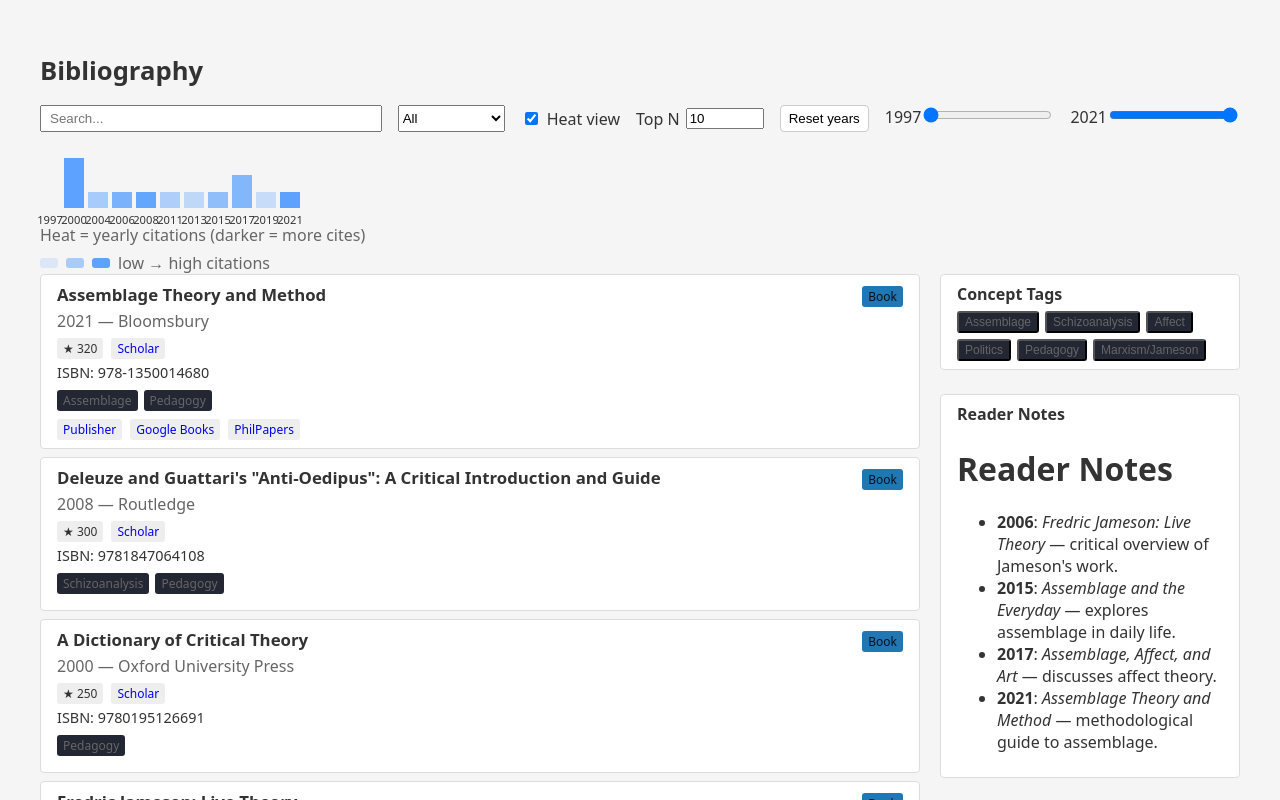
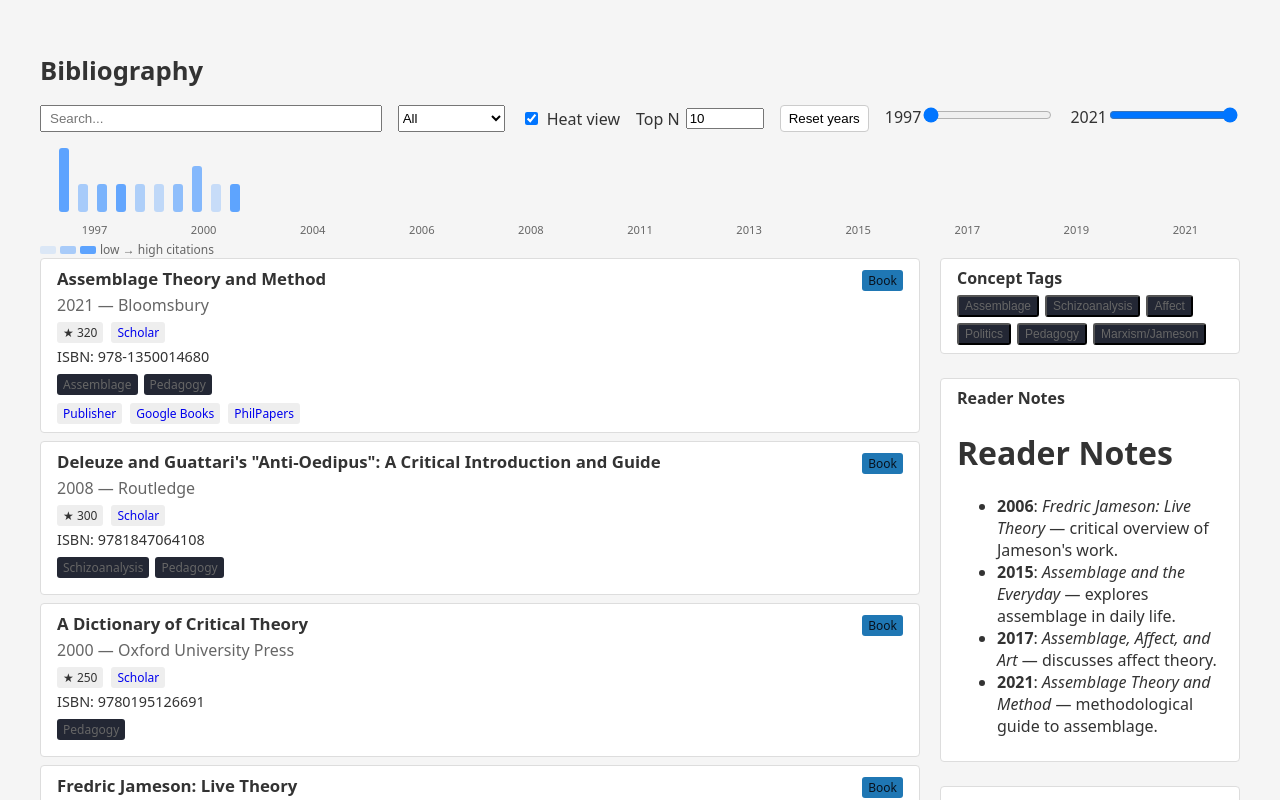
Before and after one commit to joesch21/Ian_Buchanan_Vault, a React (Vite) app in the folder site/: page / in a window 1280 px wide. Shown: the top 800 px of the page. Built offline with nearby package versions, Linux system fonts and the light colour scheme.

Commit message:
style(site): polish citation heatmap (bar spacing, small fonts, aligned legend)

```diff
--- a/site/src/App.jsx
+++ b/site/src/App.jsx
@@ -54,16 +54,19 @@ function App() {
   }, [results, heatOn, topN])
 
   const counts = useMemo(() => groupByYear(entries), [entries])
-  const years = useMemo(
-    () => Object.keys(counts).map((y) => parseInt(y)).sort((a, b) => a - b),
+  const groupedByYear = useMemo(
+    () =>
+      Object.entries(counts)
+        .map(([y, c]) => [Number(y), c])
+        .sort((a, b) => a[0] - b[0]),
     [counts],
   )
   const citationsByYear = useMemo(() => {
     const map = new Map()
-    for (const d of entries) map.set(d.year, (map.get(d.year) || 0) + (d.citations || 0))
+    for (const d of entries)
+      map.set(d.year, (map.get(d.year) || 0) + (d.citations || 0))
     return map
   }, [entries])
-  const maxCount = Math.max(0, ...Object.values(counts))
   const maxCite = Math.max(1, ...Array.from(citationsByYear.values()))
   const [minYear, maxYear] = bounds
 
@@ -122,33 +125,66 @@ function App() {
           />
         </label>
       </div>
-      <div className="timeline">
-        {years.map((y) => {
-          const count = counts[y]
-          const height = maxCount ? (count / maxCount) * 50 : 0
+      <div
+        style={{
+          display: 'flex',
+          gap: 6,
+          alignItems: 'flex-end',
+          marginTop: 10,
+          overflowX: 'auto',
+          paddingBottom: 6,
+        }}
+      >
+        {groupedByYear.map(([y, count]) => {
+          const height = 10 + Math.min(120, count * 18)
           const yrCites = citationsByYear.get(y) || 0
           const alpha = Math.min(0.9, (yrCites / maxCite) ** 0.5)
           const bg = `rgba(76,154,255,${alpha})`
           return (
             <div
               key={y}
-              className="bar"
-              style={{ height: `${height}px`, background: bg }}
+              title={`${y}: ${count} works • ${yrCites} cites`}
               onClick={() => setYearRange([y, y])}
-              title={`${y}: ${count} works • ${yrCites} cites`}
-            >
-              <span className="year-label">{y}</span>
-            </div>
+              style={{
+                width: 10,
+                height,
+                background: bg,
+                borderRadius: 3,
+                cursor: 'pointer',
+                marginRight: 3,
+              }}
+            />
           )
         })}
       </div>
-      <div style={{marginTop:6, color:'var(--muted)'}}>
-        Heat = yearly citations (darker = more cites)
+      <div
+        style={{
+          display: 'flex',
+          justifyContent: 'space-between',
+          fontSize: '.7rem',
+          marginTop: '4px',
+          color: 'var(--muted)',
+        }}
+      >
+        {groupedByYear.map(([y]) => (
+          <span key={y} style={{ flex: 1, textAlign: 'center' }}>
+            {y}
+          </span>
+        ))}
       </div>
-      <div className="heat-legend" style={{marginTop:6}}>
-        <span className="heat-swatch"></span>
-        <span className="heat-swatch mid"></span>
-        <span className="heat-swatch max"></span>
+      <div className="heat-legend">
+        <span
+          className="heat-swatch"
+          style={{ background: 'rgba(76,154,255,.15)' }}
+        ></span>
+        <span
+          className="heat-swatch"
+          style={{ background: 'rgba(76,154,255,.45)' }}
+        ></span>
+        <span
+          className="heat-swatch"
+          style={{ background: 'rgba(76,154,255,.9)' }}
+        ></span>
         <span>low → high citations</span>
       </div>
       <div style={{display:'flex',gap:20,alignItems:'flex-start'}}>
--- a/site/src/index.css
+++ b/site/src/index.css
@@ -41,28 +41,6 @@ body {
   padding: 0.25rem 0.5rem;
 }
 
-.timeline {
-  display: flex;
-  align-items: flex-end;
-  gap: 4px;
-  height: 60px;
-  margin-bottom: 1rem;
-}
-
-.timeline .bar {
-  width: 20px;
-  background: #888;
-  position: relative;
-  cursor: pointer;
-}
-
-.timeline .bar .year-label {
-  position: absolute;
-  bottom: -1.2rem;
-  left: 50%;
-  transform: translateX(-50%);
-  font-size: 0.7rem;
-}
 
 .card {
   border: 1px solid #ddd;
@@ -91,23 +69,15 @@ body {
 }
 
 .heat-legend {
-  display: flex;
-  align-items: center;
-  gap: 8px;
+  display:flex;
+  align-items:center;
+  gap:4px;
+  font-size:.75rem;
   color: var(--muted);
+  margin-top:4px;
 }
-
 .heat-swatch {
-  width: 18px;
-  height: 10px;
-  border-radius: 3px;
-  background: rgba(76,154,255,.15);
+  width:16px;
+  height:8px;
+  border-radius:2px;
 }
-
-.heat-swatch.mid {
-  background: rgba(76,154,255,.45);
-}
-
-.heat-swatch.max {
-  background: rgba(76,154,255,.9);
-}
```
